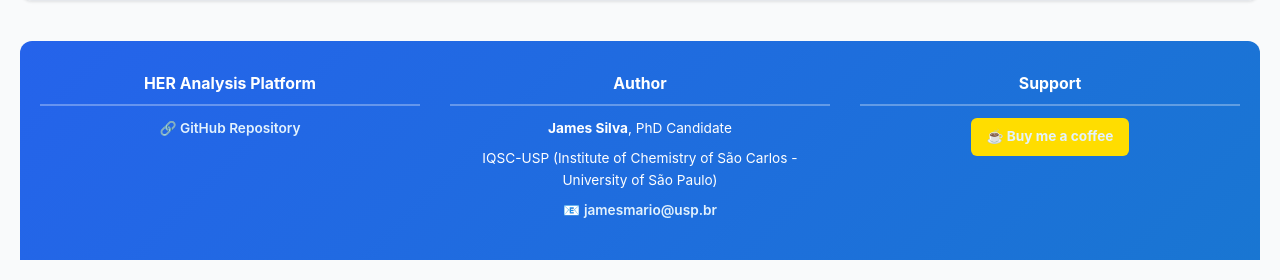
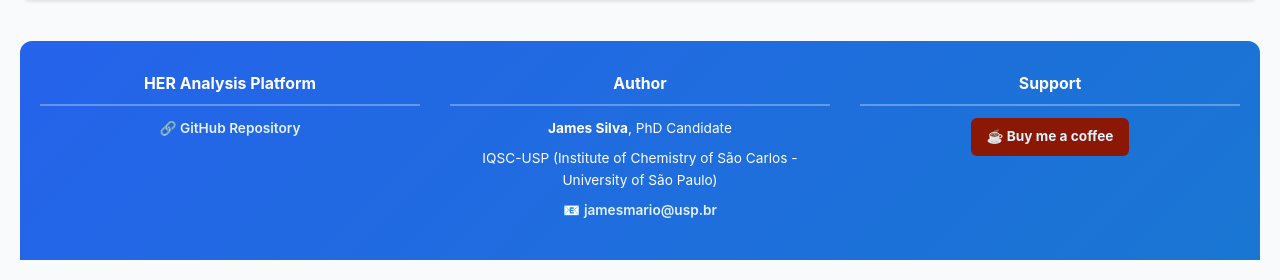
Before and after one commit to jm96ps/TheHER, a Flask app: page / in a window 1280 px wide. Shown: the part 1015-1295 px from the top of the page. Run offline with Flask 3, Linux system fonts and the light colour scheme; some libraries are stand-ins or nearby versions.

Commit message:
Change coffee button background color to dark red

```diff
--- a/static/style.css
+++ b/static/style.css
@@ -103,7 +103,7 @@ footer {
 .coffee-btn {
     display: inline-block;
     padding: 8px 16px;
-    background: #FFDD00;
+    background: #8a1804;
     color: #000;
     border-radius: 6px;
     font-weight: bold;
```
